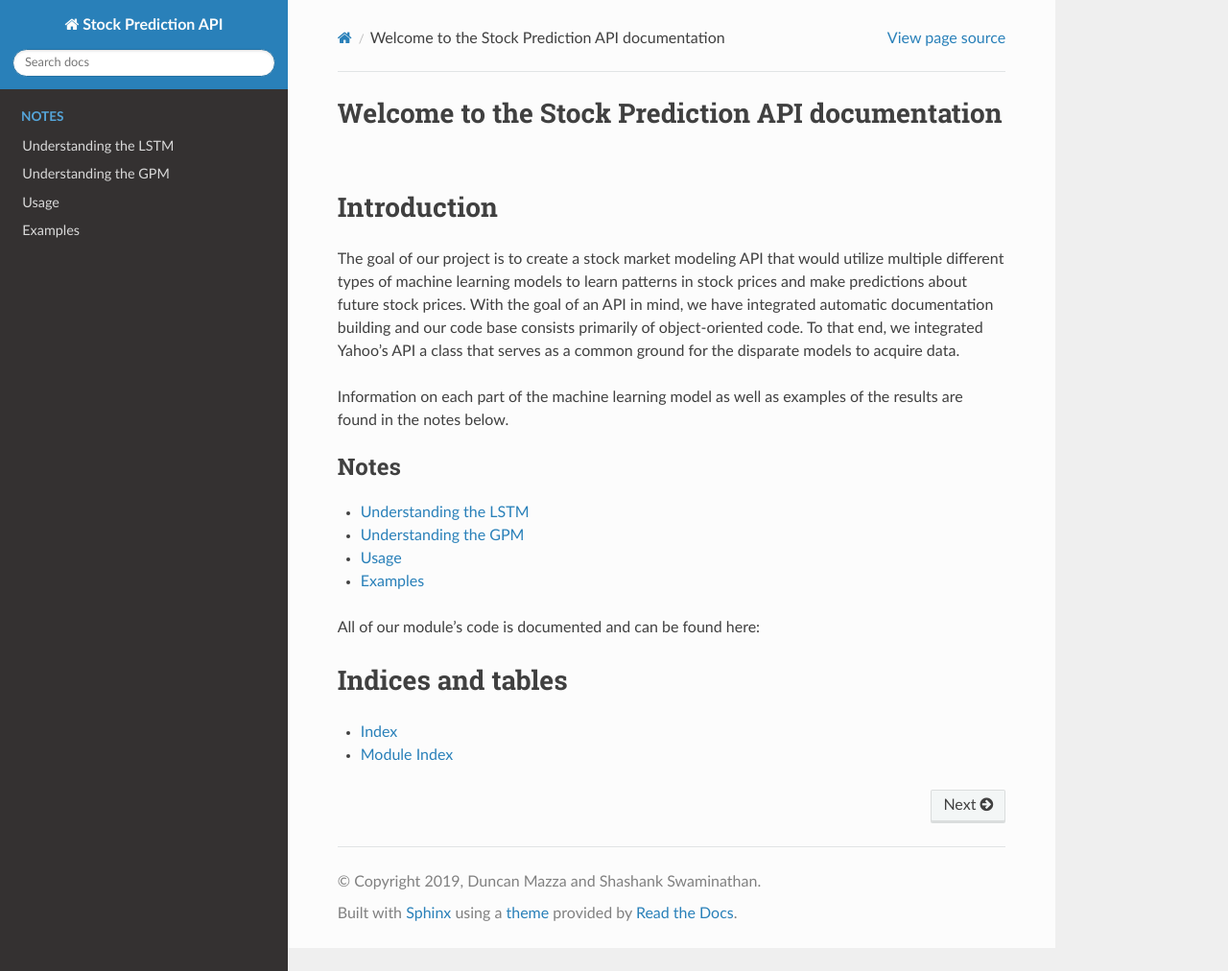
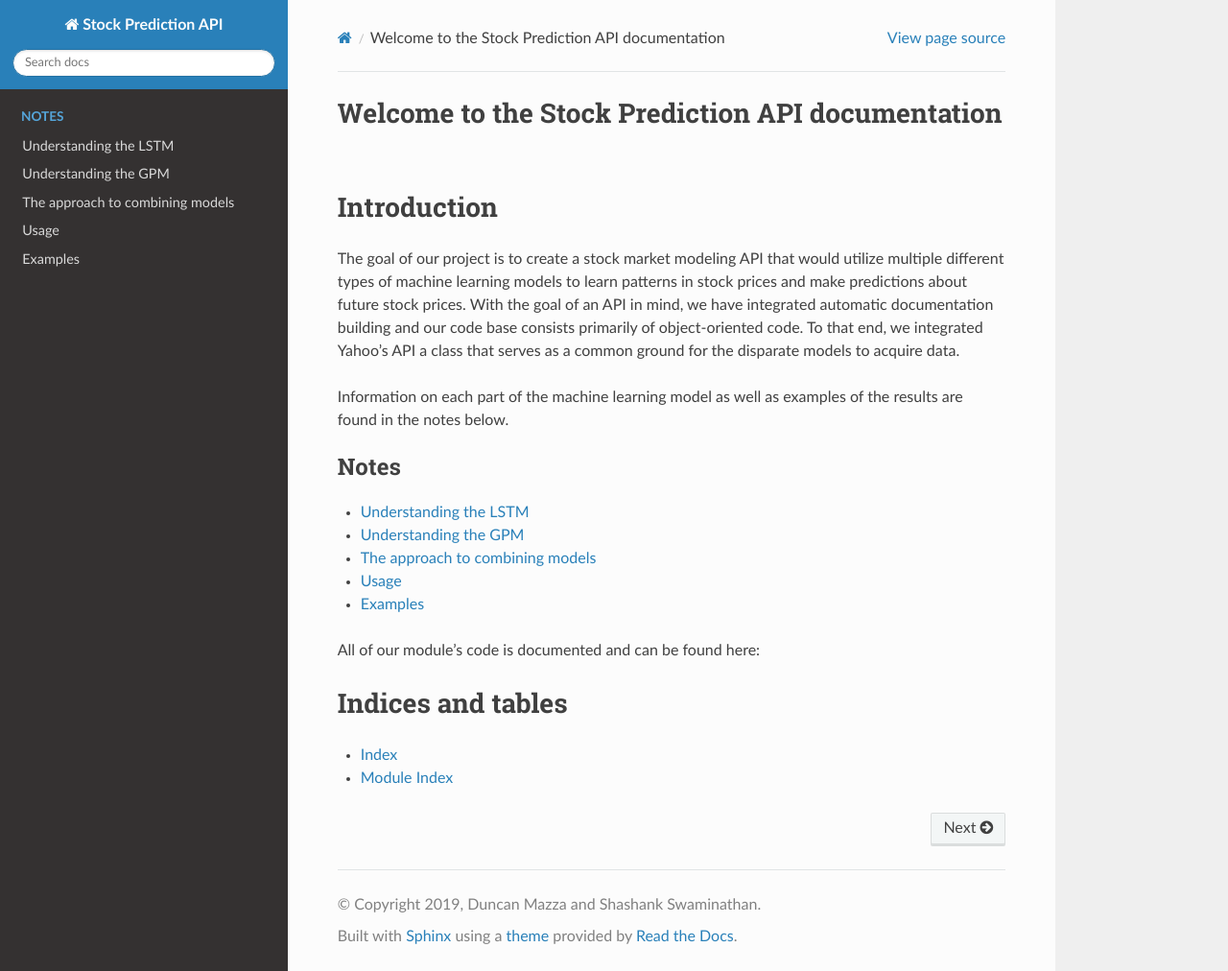
Before and after one commit to duncanmazza/ml_stock_prediction_api, a Sphinx documentation site: the page built from docsrc/source/index.rst, in a window 1280 px wide and 1012 px high. Shown: the whole window at 96% size. Built offline with Sphinx 7.4.7 and the Read the Docs theme 2.0.0, drawn with Linux system fonts in a browser that asks for light colours; pages that are not in the unit, such as notebooks, are missing from menus; part of the change alters nothing that is shown.

```diff
--- a/docsrc/source/index.rst
+++ b/docsrc/source/index.rst
@@ -20,6 +20,7 @@ Information on each part of the machine learning model as well as examples of th
 
    notes/LSTM.rst
    notes/GPM.rst
+   notes/combined.rst
    notes/usage.rst
    notes/examples.rst
 
@@ -27,7 +28,7 @@ All of our module's code is documented and can be found here:
 
 .. toctree::
    :maxdepth: 2
-   :caption: Contents:
+   :caption: Code Documentation:
 
    _build/modules/
 
```
